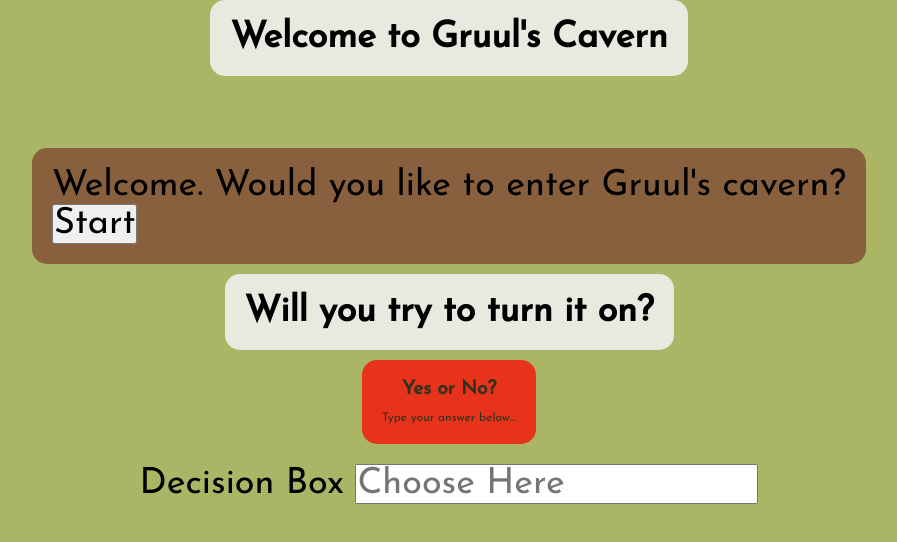
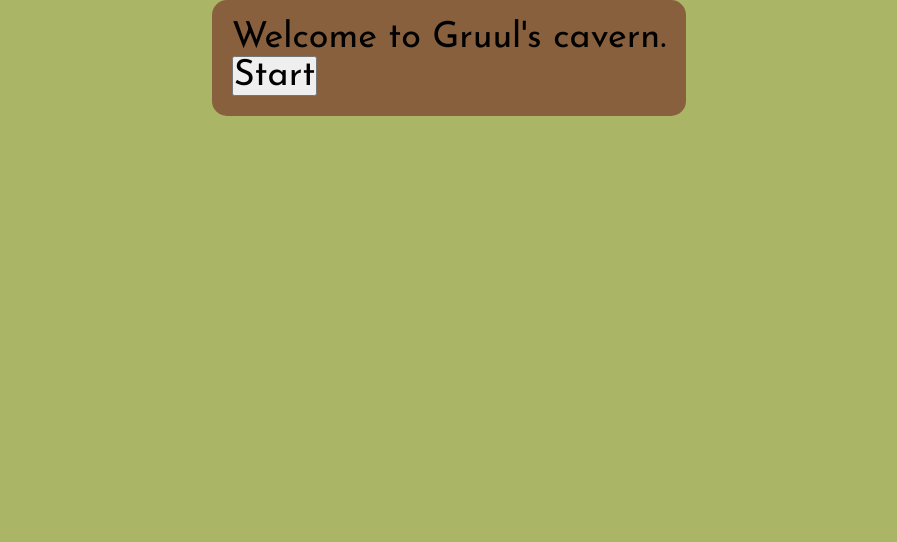
Before and after one commit to devitodev/chooseyouradventure, a plain HTML site: page index.html in a window 1280 px wide. Shown: the whole page, without its empty margins (191-1088 px from the left). Drawn offline with Linux system fonts and the light colour scheme.

Commit message:
Fixed early placement and bugs

```diff
--- a/index.html
+++ b/index.html
@@ -11,9 +11,6 @@
     <title>Gruul's Cavern</title>
 </head>
 <body>
-    <div class="title">
-        <h1>Welcome to Gruul's Cavern</h1>
-    </div>
     <div class="main-content">
         <!-- <p id="story-content">You wake up in a pitch black room. You can tell you are on a bed of some kind. After a few moments of feeling around, your finger-tips touch a lamp.</p> -->
     </div>
@@ -21,14 +18,9 @@
         <h2>Will you try to turn it on?</h2>
     </div>
     <div class="your-options">
-        <h3>Yes or No?</h3>
-        <p>Type your answer below...</p>
+        <h2>Yes or No?</h2>
 
     </div>
-    <form class="input">
-        <label for="input">Decision Box</label>
-        <input id="input-text" type="text" placeholder="Choose Here" name="input">
-    </form>
 
     <script src="script.js"></script>
 </body>
--- a/script.js
+++ b/script.js
@@ -8,11 +8,13 @@ var currentQ = document.querySelector('current-question');
 
 var buttonTime = document.createElement('button')
 buttonTime.innerText = "Start";
-mainContent.innerHTML = '<p> Welcome. Would you like to enter Gruul\'s cavern? </p>'
+mainContent.innerHTML = '<p> Welcome to Gruul\'s cavern. </p>'
 
 mainContent.append(buttonTime)
 
 buttonTime.addEventListener('click', startFunction)
+
+
 
 function startFunction() {
     mainContent.innerHTML = ''
@@ -20,8 +22,9 @@ function startFunction() {
    var story2 = 'You wake up in a pitch black room. You can tell you are on a bed of some kind. After a few moments of feeling around, your finger-tips touch a lamp.'
    newText.textContent = story2;
    mainContent.appendChild(newText);
+}
 
-}
+
 
 
 // You wake up in a pitch black room. You can tell you are on a bed of some kind. After a few moments of feeling around, your finger-tips touch a lamp.
--- a/style.css
+++ b/style.css
@@ -11,7 +11,6 @@ body {
     justify-content: center;
     flex-direction: column;
     background-color:rgba(116, 133, 0, .6);
-
 }
 
 .title h1, .current-question h2 {
@@ -21,31 +20,28 @@ body {
     padding: 20px;
 }
 
+
 .main-content {
     background-color: rgba(128, 75, 52, .8);
     border-radius: 15px;
     margin-bottom: 10px;
     padding: 20px;
+    max-width: 50%;
 }
 
 .current-question h2 {
     margin-bottom: 10px;
 }
 
-.your-options {
+.your-options h2 {
     background-color: red;
     opacity: 72%;
     border-radius: 15px;
     margin-bottom: 20px;
     padding: 20px;
+    display: none;
 }
 
-.your-options h3 {
-    margin-left: 15%;
-    margin-bottom: 10%;
-    font-size: .8rem;
+.current-question {
+    display: none;
 }
-
-.your-options p {
-    font-size: .5rem;
-}
```
